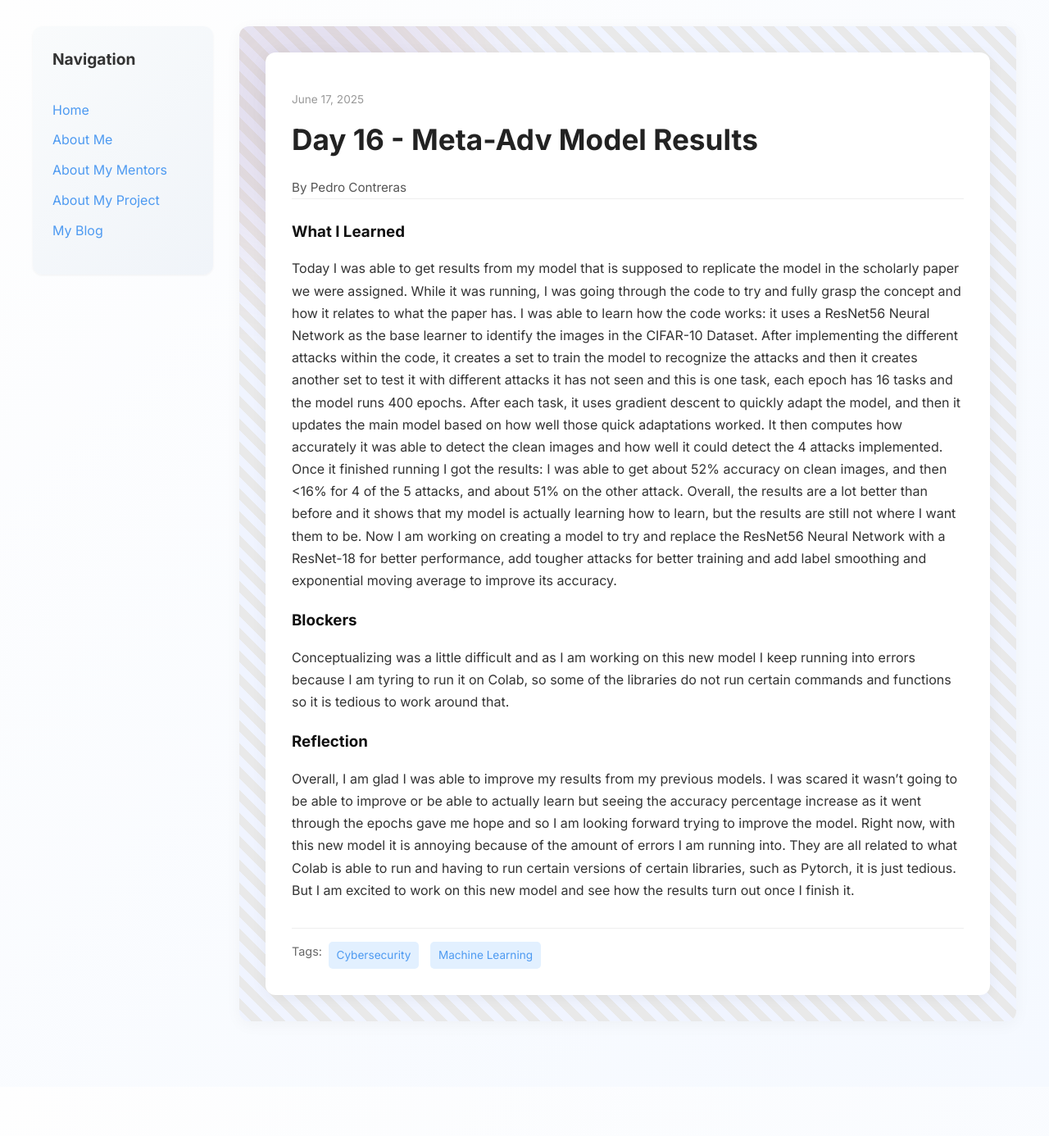
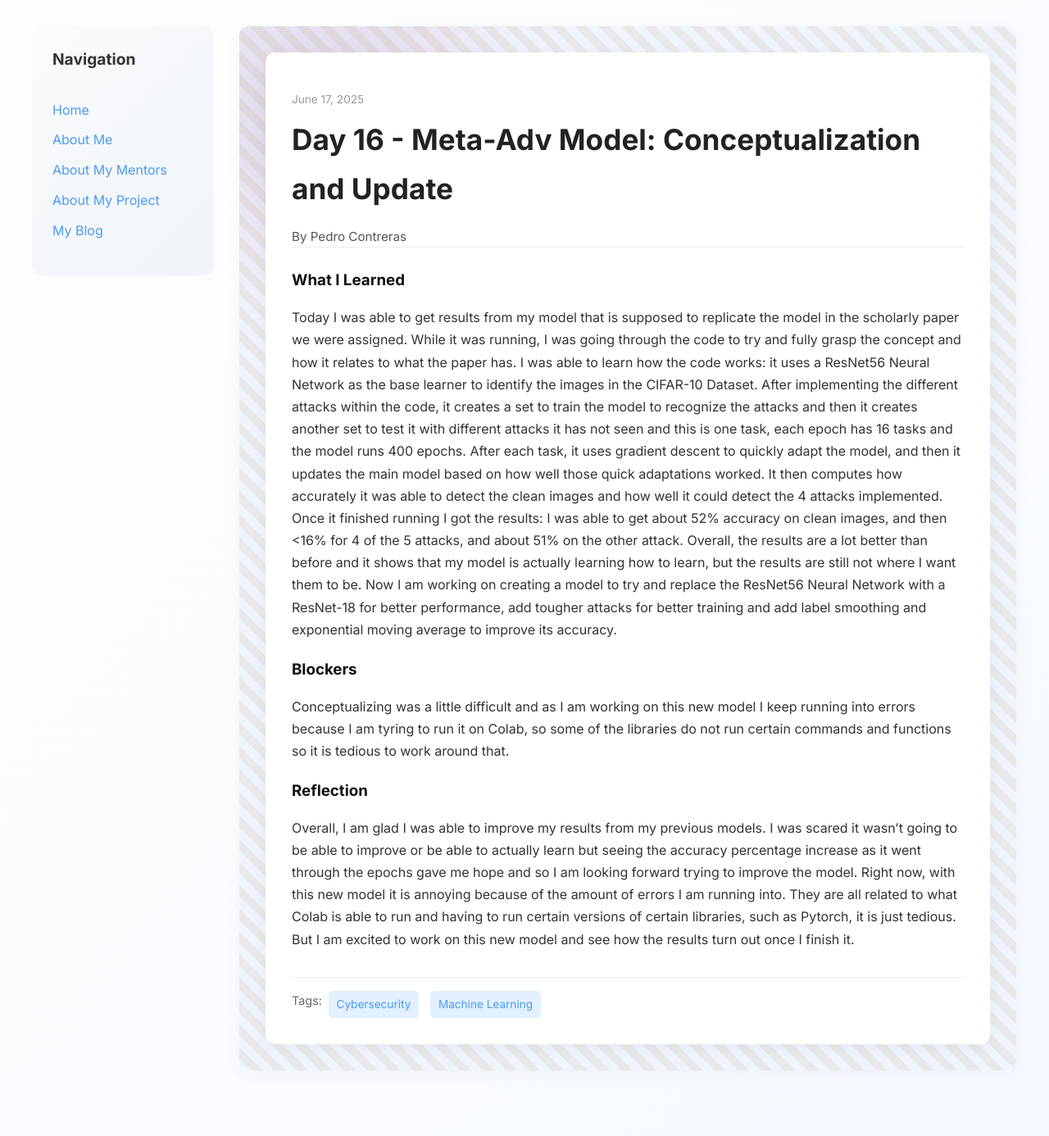
Before and after one commit to pedrocon42/pedrocon42.github.io, a Jekyll site: the page built from _posts/2025-06-17-day-16.md, in a window 1280 px wide. Shown: the whole page at 82% size. Built offline with Jekyll 4.4.1, drawn with Linux system fonts in a browser that asks for light colours; before the commit the page ends 1326 px from its top, so only the background shows below that.

Commit message:
Update 2025-06-17-day-16.md

```diff
--- a/_posts/2025-06-17-day-16.md
+++ b/_posts/2025-06-17-day-16.md
@@ -1,6 +1,6 @@
 ---
 layout: post
-title: "Day 16 - Meta-Adv Model Results"
+title: "Day 16 - Meta-Adv Model: Conceptualization and Update"
 date: 2025-06-17
 author: Pedro Contreras
 permalink: /day16.html
```
